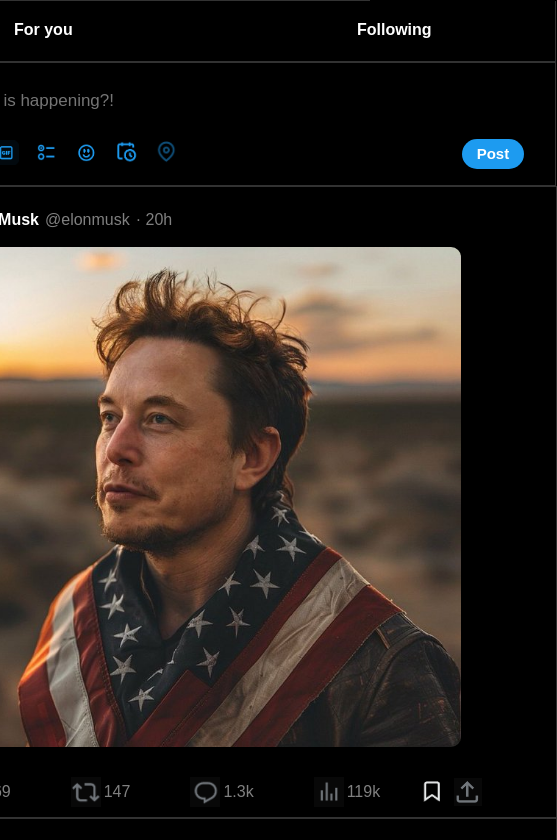
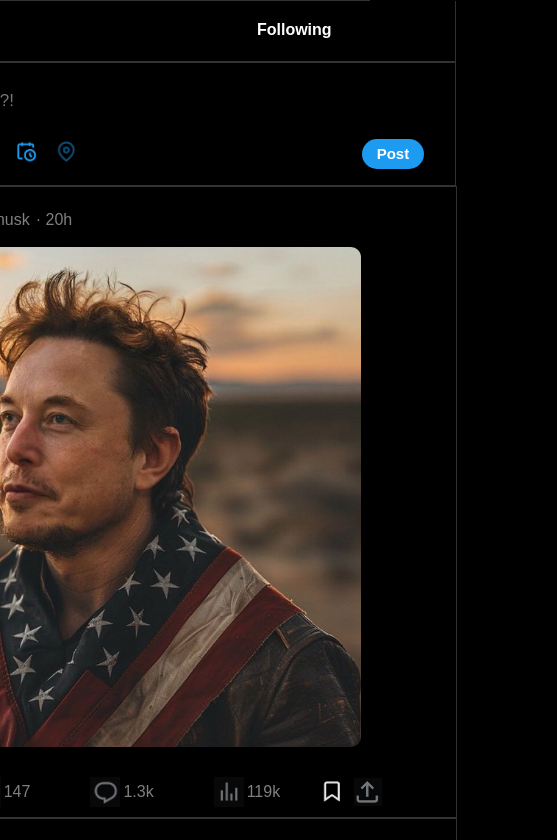
Before and after one commit to Manan-Singh10/Twitter--htmlCss-clone, a plain HTML site: page index.html in a window 390 px wide. Shown: the top 840 px of the page, 557 px wide, since content can reach past the window. Drawn offline with Linux system fonts and the light colour scheme.

Commit message:
Update general.css

```diff
--- a/styles-twitter/general.css
+++ b/styles-twitter/general.css
@@ -17,7 +17,7 @@ body {
   justify-content: center;
 }
 
-@media (max-width: 1500px) {
+@media (max-width: 1300px) {
   .container {
       grid-template-columns: 1fr 250px 1fr;
   }
@@ -61,5 +61,6 @@ body {
 
   .main-body {
     margin-left: -400px;
+    padding-right: 100px;
   }
 }
```
